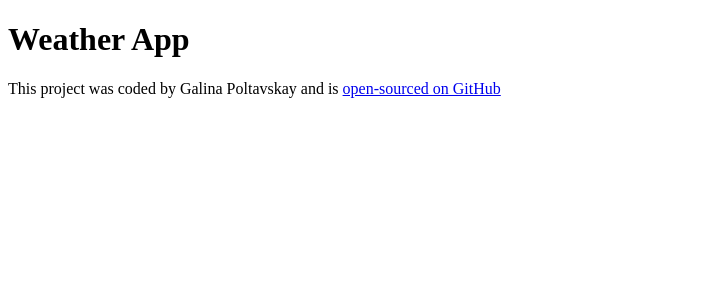
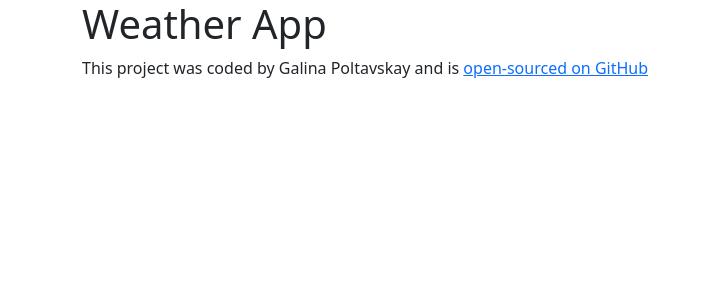
Before and after one commit to Poltavskay/react-weather-app, a React (Create React App) app: page / in a window 1280 px wide. Shown: the top 300 px of the page, without its empty margins (0-703 px from the left). Built offline with nearby package versions, Linux system fonts and the light colour scheme.

Commit message:
Added bootstap

```diff
--- a/package.json
+++ b/package.json
@@ -6,6 +6,7 @@
     "@testing-library/jest-dom": "^5.16.5",
     "@testing-library/react": "^13.4.0",
     "@testing-library/user-event": "^13.5.0",
+    "bootstrap": "^5.3.0",
     "react": "^18.2.0",
     "react-dom": "^18.2.0",
     "react-scripts": "5.0.1",
--- a/public/index.html
+++ b/public/index.html
@@ -9,6 +9,7 @@
       name="description"
       content="Weather application"/>
    <link rel="manifest" href="%PUBLIC_URL%/manifest.json" />
+
  <title>React Weather App</title>
   </head>
   <body>
--- a/src/App.js
+++ b/src/App.js
@@ -4,6 +4,7 @@ import React from "react"
 export default function App() {
   return (
     <div className="App">
+      <div class="container">
         <h1> Weather App</h1>
         <footer>
           This project was coded by Galina Poltavskay and is{" "}
@@ -16,5 +17,6 @@ export default function App() {
           </a>
         </footer>
       </div>
+    </div>
   );
 }
--- a/src/index.js
+++ b/src/index.js
@@ -1,6 +1,7 @@
 import React from 'react';
 import ReactDOM from 'react-dom/client';
 import './index.css';
+import 'bootstrap/dist/css/bootstrap.css';
 import App from './App';
 import reportWebVitals from './reportWebVitals';
 
```
Also changed, not shown: 1 other file (tests, documents, lock files or other folders). Lines whose indentation alone changed are shown as unchanged.
